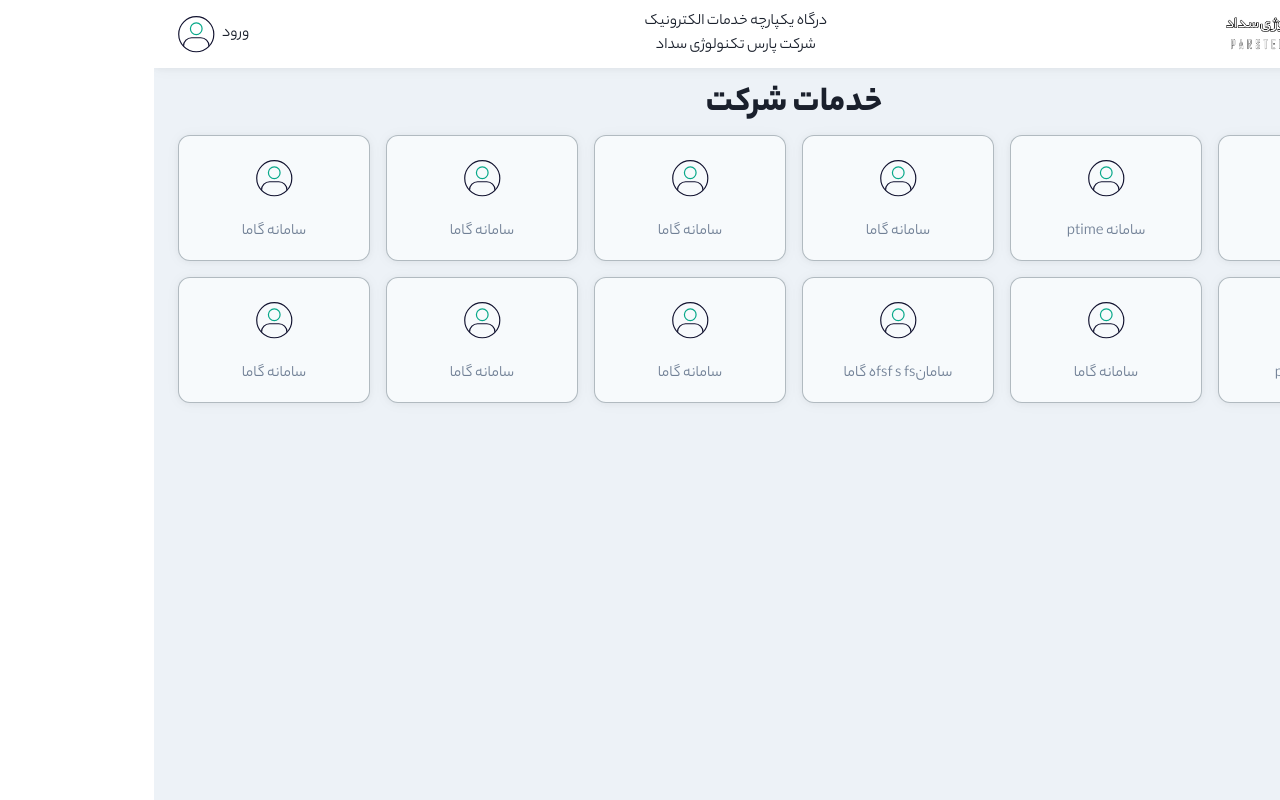
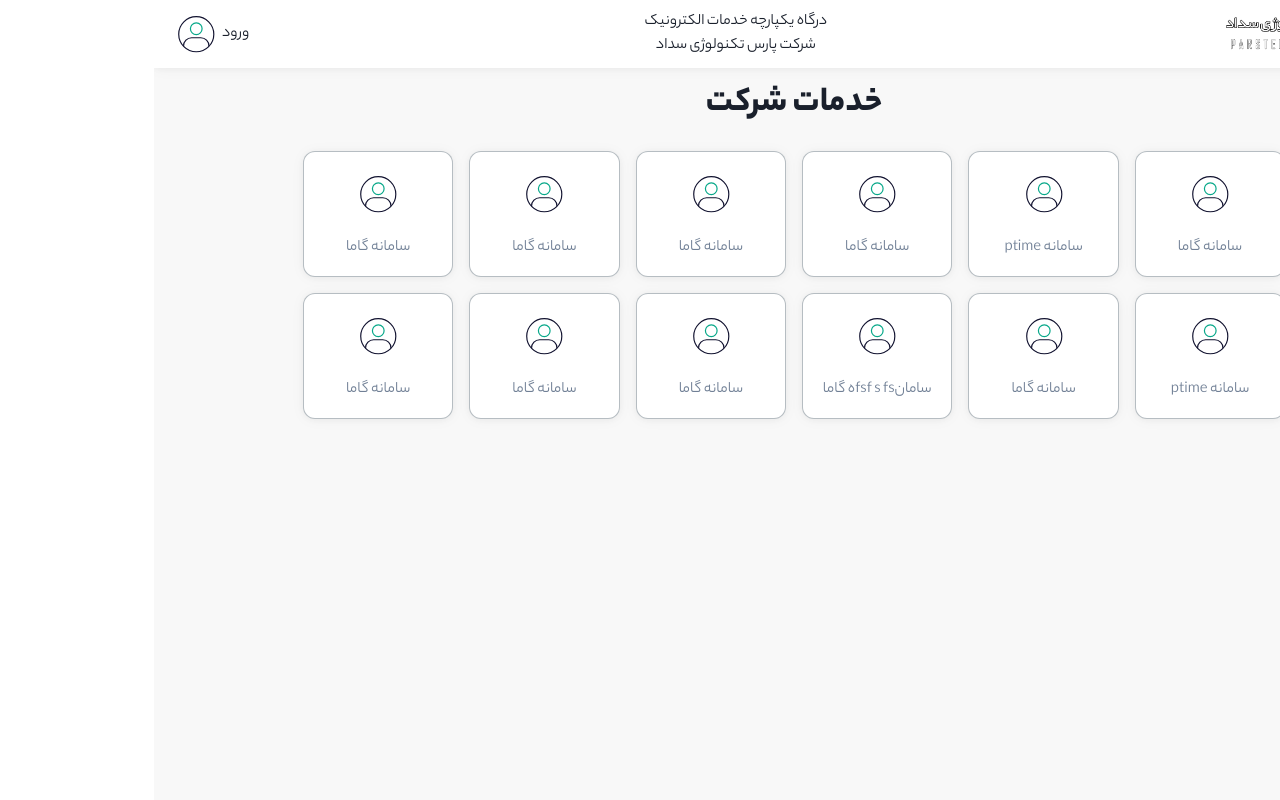
Before and after one commit to zerosector/pars-portal, a Next.js app: page / in a window 1280 px wide. Built offline with nearby package versions, Linux system fonts and the light colour scheme.

Commit message:
adjust background color and padding

```diff
--- a/components/Card.js
+++ b/components/Card.js
@@ -6,7 +6,7 @@ function Card({ card: { caption, iconName } }) {
       border={"1px solid rgba(6,30,45,.29)"}
       borderRadius={"12px"}
       boxShadow={"0 1px 15px rgb(0 0 0 / 4%), 0 1px 6px rgb(0 0 0 / 4%)"}
-      bg={"gray.50"}
+      bg={"white"}
       _hover={{
         border: "1px solid rgb(3, 193, 207)",
         boxShadow: "0 1px 10px 0 rgba(3,193,207,.52)",
--- a/components/CardList.js
+++ b/components/CardList.js
@@ -3,7 +3,12 @@ import Card from "./Card";
 
 function CardList({ cards }) {
   return (
-    <Flex flexWrap={"wrap"} justifyContent={"center"} alignItems={"center"}>
+    <Flex
+      flexWrap={"wrap"}
+      justifyContent={"center"}
+      alignItems={"center"}
+      padding={{ base: "0", md: "1rem 2rem", xl: "1rem 10%" }}
+    >
       {cards.map((card, index) => (
         <Box
           key={index}
--- a/components/Layout.js
+++ b/components/Layout.js
@@ -14,8 +14,7 @@ function Layout(props) {
         direction="column"
         align="center"
         alignItems={"stretch"}
-        // maxW={{ xl: "80%" }}
-        bg={"gray.100"}
+        bg={"rgb(248,248,248)"}
         m="0 auto"
         {...props}
         h={"100vh"}
```
